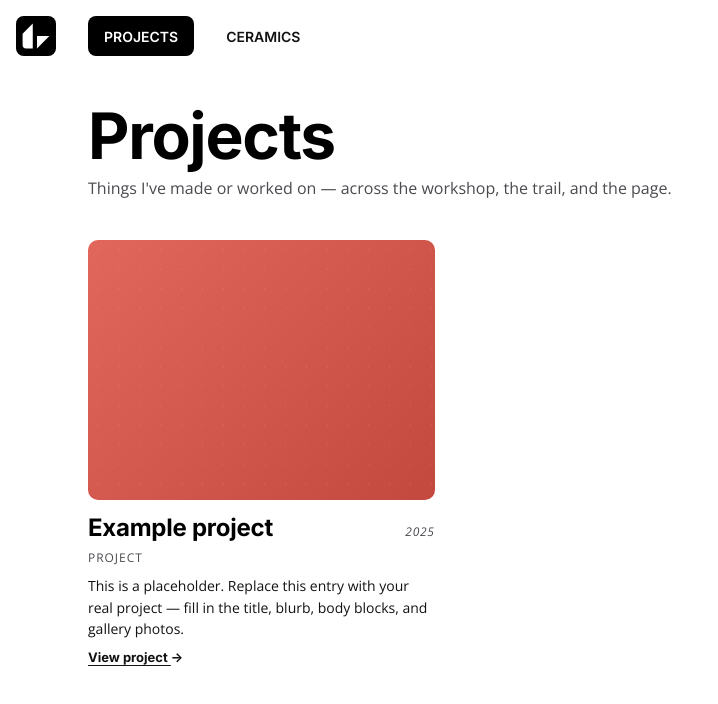
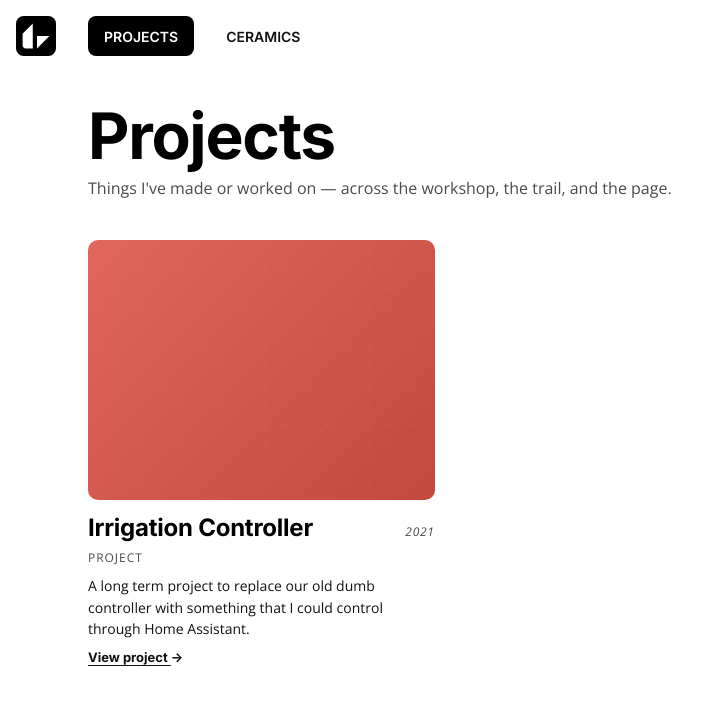
Before and after one commit to andrewcgraves/andrewcgraves.com, a Next.js app: page /projects in a window 1280 px wide. Shown: the top 704 px of the page, without its empty margins (0-718 px from the left). Built offline with nearby package versions, Linux system fonts and the light colour scheme.

Commit message:
Update projects.ts

```diff
--- a/src/data/projects.ts
+++ b/src/data/projects.ts
@@ -27,17 +27,17 @@ export interface ProjectEntry {
 
 export const PROJECTS: ProjectEntry[] = [
   {
-    slug: "example-project",
-    year: 2025,
+    slug: "irrigation-controller",
+    year: 2021,
     kind: "Project",
-    title: "Example project",
+    title: "Irrigation Controller",
     blurb:
-      "This is a placeholder. Replace this entry with your real project — fill in the title, blurb, body blocks, and gallery photos.",
+      "A long term project to replace our old dumb controller with something that I could control through Home Assistant.",
     color: "#E1665B",
     body: [
       {
         type: "p",
-        text: "This is the opening paragraph of the project writeup. It sets the scene — what you were trying to do, why it mattered, and what the reader is about to learn. Keep it short: two or three sentences is usually enough to earn the scroll.",
+        text: "This has been one of my longest running projects. What started as an intro into embedded systems and an effort to have more control over our old sprinkler controller, turned into a bit of an always improving project that I could sink my teeth into whenever freetime presented itself.",
       },
       {
         type: "p",
```
